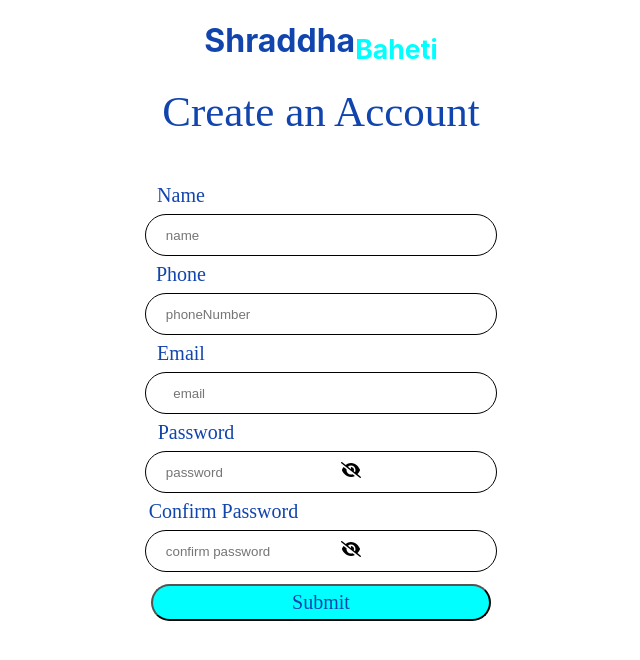
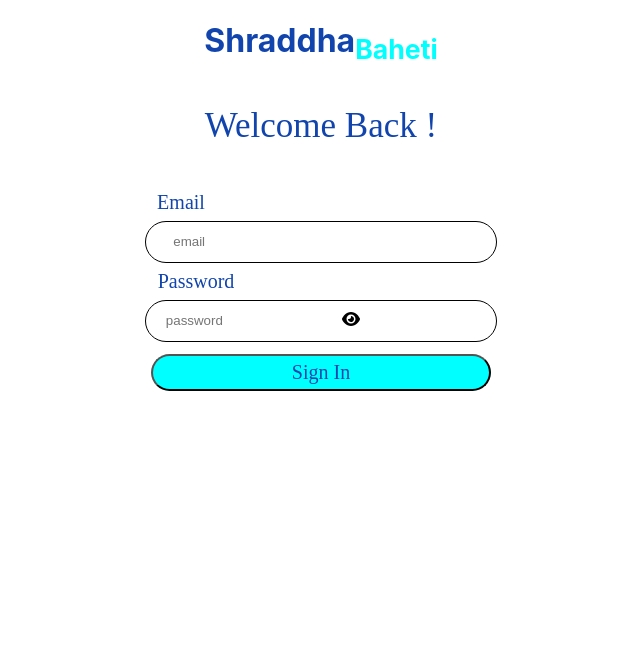
Before and after one commit to shraddhabaheti/validation, a React (Create React App) app: page /login in a window 1280 px wide. Shown: the top 660 px of the page, without its empty margins (319-959 px from the left). Built offline with nearby package versions, Linux system fonts and the light colour scheme.

Commit message:
validation

```diff
--- a/package.json
+++ b/package.json
@@ -3,13 +3,17 @@
   "version": "0.1.0",
   "private": true,
   "dependencies": {
+    "@emotion/react": "^11.9.0",
+    "@emotion/styled": "^11.8.1",
     "@fortawesome/fontawesome-svg-core": "^6.1.1",
     "@fortawesome/free-solid-svg-icons": "^6.1.1",
     "@fortawesome/react-fontawesome": "^0.1.18",
     "@mui/icons-material": "^5.8.2",
+    "@mui/styled-engine": "^5.8.0",
     "@testing-library/jest-dom": "^5.16.4",
     "@testing-library/react": "^13.3.0",
     "@testing-library/user-event": "^13.5.0",
+    "axios": "^0.27.2",
     "react": "^18.1.0",
     "react-dom": "^18.1.0",
     "react-router-dom": "^6.3.0",
--- a/src/App.js
+++ b/src/App.js
@@ -1,14 +1,21 @@
 //import logo from './logo.svg';
+
+import { BrowserRouter, Route, Routes } from 'react-router-dom';
 import './App.css';
 
-
+import Login from './Login';
 import Registration from './Registration';
 
 
 function App() {
   return (
     <div className="App">
-      <Registration />
+      <BrowserRouter>
+      <Routes>
+        <Route path="/" element={<Registration/>}></Route>
+        <Route path="/login" element={<Login/>}></Route>
+      </Routes>
+      </BrowserRouter>
 
     </div>
   );
--- a/src/Login.js
+++ b/src/Login.js
@@ -1,22 +1,162 @@
-import React,{Component} from "react";
+import React, { Component } from "react";
+import { icon } from '@fortawesome/fontawesome-svg-core';
+import { faEye, faEyeSlash } from '@fortawesome/free-solid-svg-icons';
+import { FontAwesomeIcon } from '@fortawesome/react-fontawesome';
+import axios from 'axios';
 
-class Login extends Component
-{
-    render()
-    {
-        return(
-            <form>
-               <h1 id="id">Shraddha<sub id="id1">Baheti</sub></h1>
-             <p className="label3">Welcome Back !</p>
-            <label className="label" >Name</label>
-            <input type="text"  className="input" name="name" placeholder="Name"/>
+class Login extends Component {
+  constructor() {
+    super();
+    this.state = {
+      email: '',
+      password: '',
+       isPasswordShown: false,
+      type: "password",
+      icon: faEyeSlash,
+      icon:faEye,
+      isError: {
+        email: '',
+        password: '',
+      }
+    }
+
+  }
+  formValChange = e => {
+    e.preventDefault();
+    const { name, value } = e.target;
+    let isError = { ...this.state.isError };
+    switch (name) {
+      case "email":
+        var pattern = new RegExp(/^(("[\w-\s]+")|([\w-]+(?:\.[\w-]+)*)|("[\w-\s]+")([\w-]+(?:\.[\w-]+)*))(@((?:[\w-]+\.)*\w[\w-]{0,66})\.([a-z]{2,6}(?:\.[a-z]{2})?)$)|(@\[?((25[0-5]\.|2[0-4][0-9]\.|1[0-9]{2}\.|[0-9]{1,2}\.))((25[0-5]|2[0-4][0-9]|1[0-9]{2}|[0-9]{1,2})\.){2}(25[0-5]|2[0-4][0-9]|1[0-9]{2}|[0-9]{1,2})\]?$)/i);
+
+        isError.email = pattern.test(value)
+          ? ''
+          : "Email address is invalid";
+        break;
+      case "password":
+        isError.password = value.length < 4 ? " Please enter the password" : '';
+        break;
+      default:
+        break;
+    }
+    this.setState({
+      isError,
+      [name]: value
+    })
+  };
+//   state = {
+
+// isPasswordShown:false,
+
+//     icon: faEye,
+//   };
+
+  togglePasswordVisiblity = () => {
+
+
+    const { isPasswordShown } = this.state;
+
+    this.setState({ isPasswordShown: !isPasswordShown });
+  };
+
+ submit=(e)=>{
+   e.preventDefault();
+   let isError ={};
+   if(!this.state.email || !this.state.password){
+     if(!this.state.email){
+      isError.email="please enter the email";
+      this.setState({isError});
+     }
+     if(!this.state.password){
+       isError.password="please enter the password";
+     }
+    }
+    else{
+      const { email, password } = this.state
+      let inputData = {
+
+
+        email: email,
+        password: password
+
+      }
+      console.log(inputData);
+
+      axios.post(`http://b90f-122-168-80-183.in.ngrok.io/users/login`, inputData)
+        .then(res => {
+          console.log(res);
+          console.log(res.data);
+        })
+
+};
+
+
+
+
+
+
+ }
+
+
+
+
+
+
+  render() {
+    const { isError } = this.state;
+    const { isPasswordShown } = this.state;
+
+    return (
+      <form onSubmit={this.onSubmit} noValidate>
+
+        <h1 id="id">Shraddha<sub id="id1">Baheti</sub></h1>
+        <p className="label3">Welcome Back !</p>
+        <div className='from-group'>
+          <label className="label">  Email</label>
+          <input type="text" id="input" name="email"
+            value={this.state.email}
+            className={isError.email.length > 0 ? "is-invaild form-control" : "form-control"}
+            placeholder="      email"
+            onChange={this.formValChange} />
+
+        </div>
+        {isError ?.email && (
+          <span className="invalid-feedback">{isError.email}</span>
+        )}
+
+        <div className='from-group'>
+          <div className='pass_icon'>
             <label className="label2">Password</label>
-              <input type="text"  className="input" name="password" placeholder="password" />
-              <button className="btn" type="submit">Sign In</button>
 
-            </form>
-        )
+            <input type={isPasswordShown ? "text" : "password"}
+              id="input" name="password" placeholder="    password"
+              value={this.state.password}
+              className={isError.password.length > 0 ? "is-invaild form-control" : "form-control"}
+              onChange={this.formValChange}
+            />
 
-    }
+
+
+            <div className='FontAwesomeIcon' onClick={this.togglePasswordVisiblity} >
+              <FontAwesomeIcon width="20" className='iconShow' icon={isPasswordShown?faEyeSlash:faEye} />
+            </div>
+
+          </div>
+          {isError ?.password && (
+            <span className="invalid-feedback">{isError.password}</span>
+          )}
+        </div>
+
+
+
+
+
+
+        <button className="btn" type="submit" onClick={(e) => this.submit(e)}>Sign In</button>
+
+      </form>
+    )
+
+  }
 }
 export default Login;
--- a/src/Registration.js
+++ b/src/Registration.js
@@ -1,7 +1,11 @@
 import { icon } from '@fortawesome/fontawesome-svg-core';
-import {  faEye, faEyeSlash } from '@fortawesome/free-solid-svg-icons';
+import { faEye, faEyeSlash } from '@fortawesome/free-solid-svg-icons';
 import { FontAwesomeIcon } from '@fortawesome/react-fontawesome';
 import React, { Component } from "react";
+
+
+import axios from 'axios';
+import { CellWifi, CleaningServices } from '@mui/icons-material';
 class Registration extends Component {
   constructor(props) {
     super(props);
@@ -10,12 +14,14 @@ class Registration extends Component {
       email: '',
       phone: '',
       password: "",
-      confirmpassword: '',
+      confirmpassword: "",
+      isPasswordShown: false,
 
 
       type: "password",
 
       icon: faEyeSlash,
+      icon: faEye,
 
       isError: {
         name: '',
@@ -24,38 +30,40 @@ class Registration extends Component {
         password: '',
         confirmpassword: '',
       }
+
     }
 
   }
 
-  // // iconClick() {
+
+  //  iconClick() {
   // //   // console.warn("ok");
   // //   // console.log(e);
 
-  // //   if (this.state.type === "password") {
-  // //     this.setState({
-  // //       ...this.state,
-  //      isPasswordShown: false,
-  // //       icon: faEye,
-  // //       type: "text",
+  //   if (this.state.type === "password") {
+  //     this.setState({
+  //       ...this.state,
+  // isPasswordShown: false,
+  //       icon: faEye,
+  //       type: "text",
 
-  // //     })
-  // //   } else {
-  // //     this.setState({
-  // //       ...this.state,
-  // //       icon: faEyeSlash,
-  // //       type: "password",
+  //     })
+  //   } else {
+  //     this.setState({
+  //       ...this.state,
+  //       icon: faEyeSlash,
+  //       type: "password",
 
-  // //     })
-  // //   }
-  // //   // console.log(this.state.type)
-  // //  };
-   state = {
+  //     })
+  //   }
+  //   // console.log(this.state.type)
+  //  };
+  // state = {
 
 
-    isPasswordShown: false,
-    icon:faEye,
-  };
+
+  //   icon: faEye,
+  // };
 
   togglePasswordVisiblity = () => {
 
@@ -65,13 +73,13 @@ class Registration extends Component {
     this.setState({ isPasswordShown: !isPasswordShown });
   };
 
-state={
-  isPasswordShown: false,
+  // state = {
 
-};
-togglePasswordVisiblitys=()=>{
-  const { isPasswordShowne} =this.state;
-  this.setState({isPasswordShowne: !isPasswordShowne});
+
+  // };
+  togglePasswordVisiblitys = () => {
+    const { isPasswordShowne } = this.state;
+    this.setState({ isPasswordShowne: !isPasswordShowne });
   };
 
   formValChange = e => {
@@ -80,12 +88,17 @@ togglePasswordVisiblitys=()=>{
     e.preventDefault();
     const { name, value } = e.target;
     let isError = { ...this.state.isError };
+
+
     switch (name) {
       case "name":
+
         isError.name =
-          value.length < 4 ? "Please enter the name" : '';
+          value.length < 3 ? "Please enter the name 3 character" : '';
+
         break;
       case "email":
+
         var pattern = new RegExp(/^(("[\w-\s]+")|([\w-]+(?:\.[\w-]+)*)|("[\w-\s]+")([\w-]+(?:\.[\w-]+)*))(@((?:[\w-]+\.)*\w[\w-]{0,66})\.([a-z]{2,6}(?:\.[a-z]{2})?)$)|(@\[?((25[0-5]\.|2[0-4][0-9]\.|1[0-9]{2}\.|[0-9]{1,2}\.))((25[0-5]|2[0-4][0-9]|1[0-9]{2}|[0-9]{1,2})\.){2}(25[0-5]|2[0-4][0-9]|1[0-9]{2}|[0-9]{1,2})\]?$)/i);
 
         isError.email = pattern.test(value)
@@ -93,32 +106,128 @@ togglePasswordVisiblitys=()=>{
           : "Email address is invalid";
         break;
       case "phone":
-        isError.phone = value.length < 10 ? " Please enter the number" : '';
+
+        isError.phone = value.length < 10 ? " Please enter  the 10 digits  number" : '';
+        break;
+      case "password":
+
+        isError.password = value.length < 4 ? " Please enter the password" : '';
+        break;
+      // case "confirmpassword":
+      //   isError.confirmpassword = value.length < 4 ? " Please enter the confirmpassword" : '';
+      //   break;
+      case "confirmpassword":
+
+        //  isError.confirmpassword= value.length < 4 ? " Please enter the confirmpassword" : '';
+        if (this.state.password !== e.target.value) {
+
+          isError.confirmpassword = "password not match..!"
+        } else {
+
+          isError.confirmpassword = ""
+        }
+      // isError.confirmpassword = ""
+      default:
         break;
 
-      case "password":
-        isError.password = value.length < 4 ? " Please enter the password" : '';
-
-        break;
-        case "confirmpassword":
-
-          isError.confirmpassword=value.length < 4 ? "please enter the confirmpassword" :''
-      default:
-        break;
     }
     this.setState({
+      ...this.state,
       isError,
       [name]: value
     })
+  };
+  submit = (e) => {
+    e.preventDefault();
+    let isError = {};
+
+    if (!this.state.name || !this.state.email || !this.state.phone || this.state.password !== this.state.confirmpassword || this.state.phone.length < 10 || !this.state.password || !this.state.confirmpassword) {
+      let isError = {};
+      if (this.state.password !== this.state.confirmpassword) {
+        isError.confirmpassword = "password and confirm password are not matched";
+
+      }
+
+      if (!this.state.name) {
+        isError.name = "please enter the name";
+
+
+      }
+      if (!this.state.phone) {
+        isError.phone = "please enter the phone";
+        // isError.phone = "please enter the phone";
+
+      }
+      if (!this.state.email) {
+        isError.email = "please enter the email";
+      }
+      if (!this.state.password) {
+        isError.password = "please enter the passwrd";
+      }
+      if (!this.state.confirmpassword) {
+        isError.confirmpassword = "please enter the confirmpassword";
+      }
+
+
+      // if (this.state.password !== this.state.confirmpassword) {
+      //     debugger
+      //   isError.confirmpassword = "password not match..!"
+      // }
+      this.setState({ isError })
+    } else {
+
+      const { name, phone, email, password } = this.state
+      let inputData = {
+        name: name,
+        phone: phone,
+        email: email,
+        password: password,
+
+
+      }
+      //console.log(inputData);
+
+      axios.post(`http://b90f-122-168-80-183.in.ngrok.io/users/register`, inputData)
+        .then(res => {
+          console.log(res);
+          console.log(res.data);
+        })
 
     };
-  submit=(e)=>{
 
   }
+  // if (!this.state.name|| ) {
+  //   isError.name = "please enter the name";
+  //   this.setState({ isError })
+
+  //   //console.log(isError.name);
+  //  if (!this.state.phone) {
+  //     isError.phone = "please enter the phone";
+  //     //console.log(isError.phone);
+  //   }
+  //  if (!this.state.email) {
+  //     isError.email = "please enter the email";
+
+  //   }
+  // if (!this.state.password) {
+  //     isError.password = "please enter the password";
+  //   }
+  //   if (!this.state.confirmpassword) {
+  //     isError.confirmpassword = "please enter the confirmpassword";
+
+  //   }
+  //  if(this.state.password !== this.state.confirmpassword){
+  //     isError.password="please dont match"
+  //   }
+
+
+
+
   render() {
     const { isError } = this.state;
+
     const { isPasswordShown } = this.state;
-    const {isPasswordShowne}= this.state;
+    const { isPasswordShowne } = this.state;
     return (
 
 
@@ -129,41 +238,51 @@ togglePasswordVisiblitys=()=>{
           <label className="label" >Name</label>
           <input type="text"
             id="input"
-            className={isError.name.length > 0 ? "is-invalid form-control" : "form-control"}
+            className={`form-control ${isError.name && "is-invalid"}`}
+            // className={isError.name.length > 0 ? "is-invalid form-control" : "form-control"}
             name="name"
             value={this.state.name}
             onChange={this.formValChange}
             placeholder="    name" />
 
         </div>
-        {isError.name.length > 0 && (
+        {isError?.name &&
           <span className="invalid-feedback">{isError.name}</span>
-        )}
+        }
+        {/* <span className="invalid-feedback">{isError.name.length > 0 && isError.name}</span>  */}
+
+
         <div className='from-group'>
           <label className="label">Phone</label>
           <input type="number" id="input"
             name="phone"
-            className={isError.phone.length > 0 ? "is-invaild form-control" : "form-control"}
+            className={`form-control ${isError.name && "is-invalid"}`}
+
+            // className={isError.phone.length > 0 ? "is-invaild form-control" : "form-control"}
             onChange={this.formValChange}
             value={this.state.phone}
-            placeholder="    phoneNumber" ></input>
+            placeholder="  phoneNumber" ></input>
 
         </div>
-        {isError.phone.length > 0 && (
+        {isError?.phone && (
           <span className="invalid-feedback">{isError.phone}</span>
         )}
+        {/* <span className="invalid-feedback">{isError.phone.length > 0 && isError.phone}</span>  */}
         <div className='from-group'>
           <label className="label">  Email</label>
           <input type="text" id="input" name="email"
             value={this.state.email}
-            className={isError.email.length > 0 ? "is-invaild form-control" : "form-control"}
+            className={`form-control ${isError.email && "is-invalid"}`}
+
+            //className={isError.email.length > 0 ? "is-invaild form-control" : "form-control"}
             placeholder="      email"
             onChange={this.formValChange} />
 
         </div>
-        {isError.email.length > 0 && (
+        {isError?.email && (
           <span className="invalid-feedback">{isError.email}</span>
         )}
+        {/* <span className="invalid-feedback">{isError.email.length > 0 && isError.email}</span>  */}
         <div className='from-group'>
           <div className='pass_icon'>
             <label className="label2">Password</label>
@@ -171,42 +290,49 @@ togglePasswordVisiblitys=()=>{
             <input type={isPasswordShown ? "text" : "password"}
               id="input" name="password" placeholder="    password"
               value={this.state.password}
-              className={isError.password.length > 0 ? "is-invaild form-control" : "form-control"}
+              className={`form-control ${isError.password && "is-invalid"}`}
+
+              //className={isError.password.length > 0 ? "is-invaild form-control" : "form-control"}
               onChange={this.formValChange}
             />
 
 
 
-            <div className='FontAwesomeIcon'   onClick={this.togglePasswordVisiblity} >
-              <FontAwesomeIcon width="20" className='iconShow' icon={this.state.icon} />
+            <div className='FontAwesomeIcon' onClick={this.togglePasswordVisiblity} >
+              <FontAwesomeIcon width="20" className='iconShow' icon={isPasswordShown ? faEyeSlash : faEye} />
             </div>
 
           </div>
-          {isError.password.length > 0 && (
+          {isError?.password && (
             <span className="invalid-feedback">{isError.password}</span>
           )}
+          {/* <span className="invalid-feedback">{isError.password.length > 0 && isError.password}</span>   */}
         </div>
         <div className='from-group'>
           <div className='pass_icon'>
             <label className="label1">Confirm Password</label>
             <input type={isPasswordShowne ? "text" : "password"} id="input" name="confirmpassword" placeholder="    confirm password"
-              className={isError.confirmpassword.length > 0 ? "is-invaild form-control" : "form-control"}
+              //className={isError.confirmpassword.length > 0 ? "is-invaild form-control" : "form-control"}
+              className={`form-control ${isError.confirmpassword && "is-invalid"}`}
 
               onChange={this.formValChange}
             />
-            <div className='FontAwesomeIcon'  onClick={this.togglePasswordVisiblitys}>
-              <FontAwesomeIcon width="20" className='iconShow' icon={this.state.icon} />
+            <div className='FontAwesomeIcon' onClick={this.togglePasswordVisiblitys}>
+              <FontAwesomeIcon width="20" className='iconShow'
+                icon={isPasswordShowne ? faEyeSlash : faEye}
+              />
 
 
             </div>
           </div>
-          {isError.confirmpassword.length > 0 && (
+          {isError?.confirmpassword && (
             <span className="invalid-feedback">{isError.confirmpassword}</span>
           )}
+          {/* <span className="invalid-feedback">{isError.confirmpassword.length > 0 && isError.confirmpassword}</span>  */}
 
         </div>
 
-        <button className="btn" onClick={(e)=>this.submit(e)} type="submit">Submit</button>
+        <button className="btn" onClick={(e) => this.submit(e)} type="submit">Submit</button>
       </form>
     )
   }
```
Also changed, not shown: 1 other file (tests, documents, lock files or other folders). Lines whose indentation alone changed are shown as unchanged.
